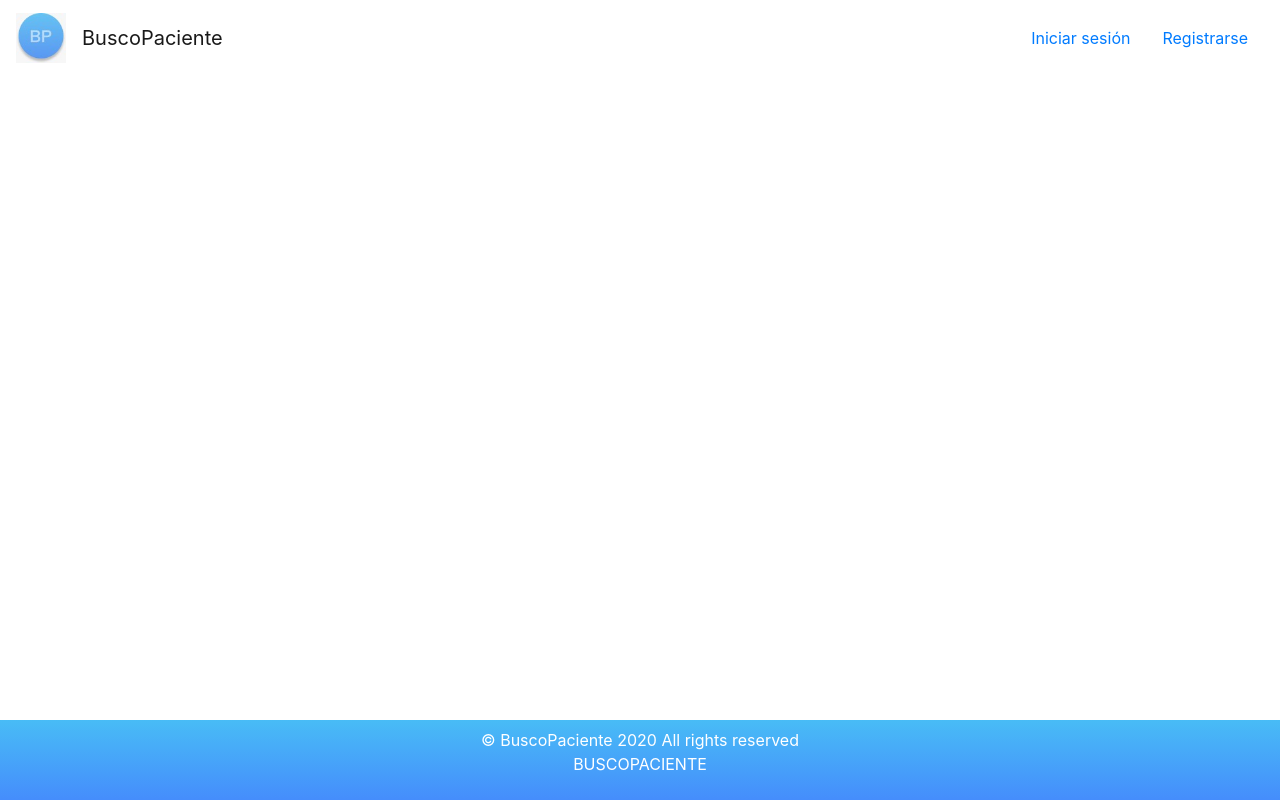
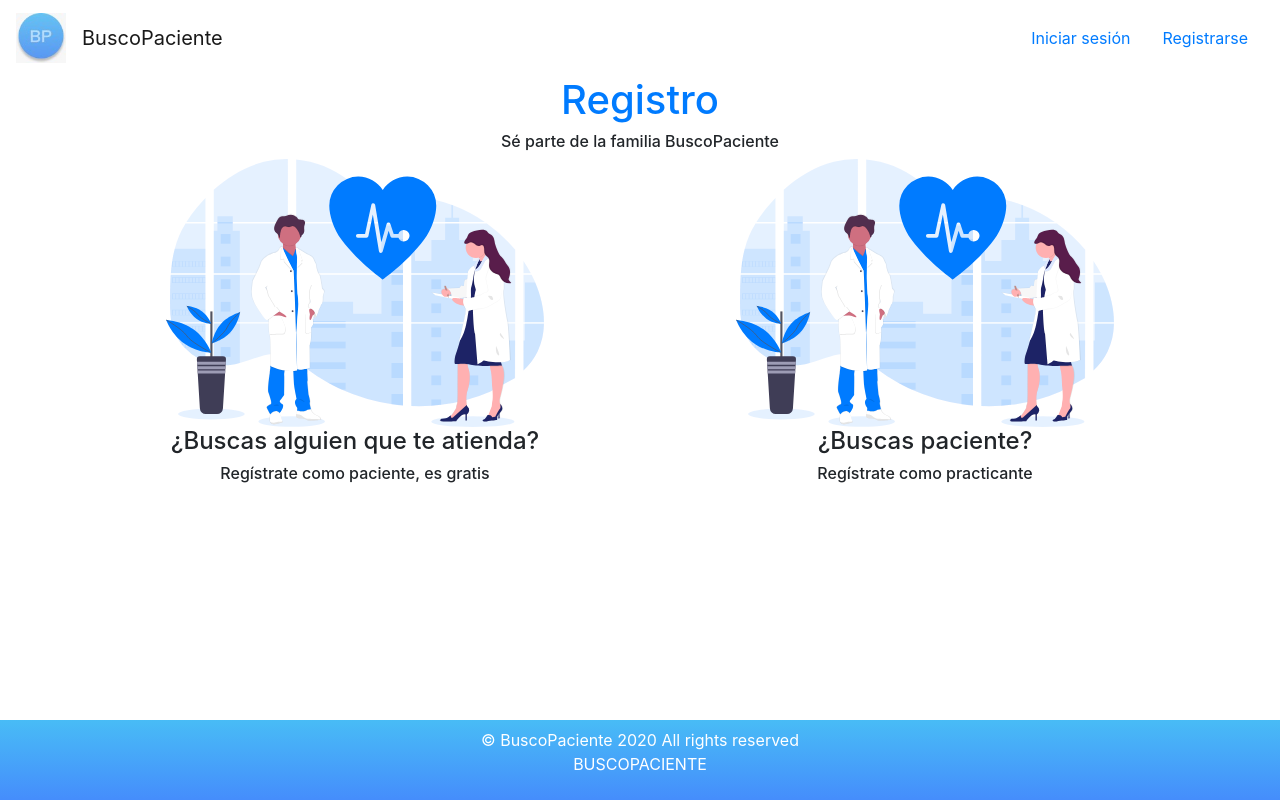
Before and after one commit to celinediaz/buscopaciente, a React (Create React App) app: page /menuu in a window 1280 px wide. Built offline with nearby package versions, Linux system fonts and the light colour scheme; no server answers.

Commit message:
Menúdeusuarios

```diff
--- a/src/App.css
+++ b/src/App.css
@@ -114,3 +114,5 @@ th{
   margin-top: 35px;
   border-radius: 50%;
 }
+
+/*MenuUsuarios css*/
--- a/src/App.js
+++ b/src/App.js
@@ -9,6 +9,7 @@ import Signup from './components/Signup';
 import VerCitas from './components/VerCitas';
 import AgendarCita from './components/AgendarCita';
 import LandingPage from './components/LandingPage';
+import MenuUsuarios from './components/MenuUsuarios';
 import 'bootstrap/dist/css/bootstrap.min.css';
 import { AuthProvider } from "./contexts/AuthContext";
 import {BrowserRouter as Router, Route, Switch} from 'react-router-dom';
@@ -45,6 +46,9 @@ function App() {
           <Route path="/expediente">
             < ExpedienteIndividual />
           </Route>
+          <Route path="/menuu">
+            < MenuUsuarios />
+          </Route>
         </Switch>
         </AuthProvider>
       <Footer />
--- /dev/null
+++ b/src/components/MenuUsuarios.js
@@ -0,0 +1,53 @@
+import React, {useRef, useState} from 'react'
+import { Form, Button, Container, Row, Col, Image, Alert } from "react-bootstrap";
+import image from "./undraw_medicine.svg";
+import { Link, useHistory } from "react-router-dom";
+import { useAuth } from "../contexts/AuthContext"
+
+const MenuUsuarios = () => {
+  const emailRef =useRef();
+  const passRef =useRef();
+  const {login} = useAuth()
+  const [error, setError] = useState('');
+  const [loading, setLoading] = useState(false);
+  const history = useHistory();
+
+  async function handleSubmit(e){
+    e.preventDefault()
+    try{
+        setError("")
+        setLoading(true)
+        await login(emailRef.current.value, passRef.current.value)
+        history.push("/") //use a ternary operator to choose which route to go (doctor/user)
+    } catch {
+        console.log("error")
+        setError("No se ha podido iniciar sesión")
+    }
+    setLoading(false);
+}
+
+  return (
+    <div>
+      <h1>Registro</h1>
+      <h6>Sé parte de la familia BuscoPaciente</h6>
+
+      <Container>
+        <Row>
+          <Col>
+          <Image className="align-self-center hover" src={image} width="70%" />
+          <h4>¿Buscas alguien que te atienda?</h4>
+          <h6>Regístrate como paciente, es gratis</h6>
+          </Col>
+
+          <Col>
+            <Image className="align-self-center" src={image} width="70%" />
+            <h4>¿Buscas paciente?</h4>
+            <h6>Regístrate como practicante</h6>
+          </Col>
+        </Row>
+      </Container>
+    </div>
+  );
+};
+
+export default MenuUsuarios;
```
